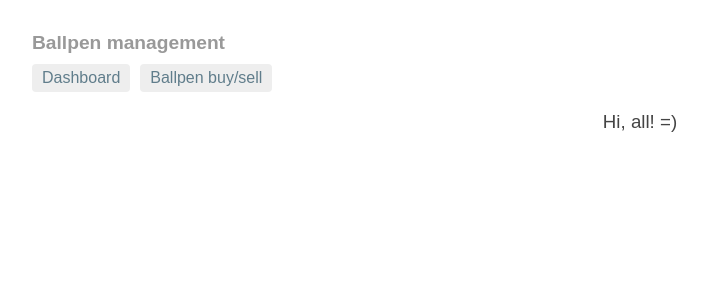
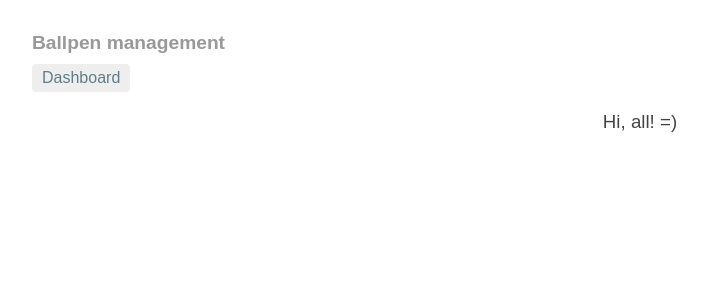
Before and after one commit to Regnised/test-fifo, an Angular app in the folder front/: page /heroes in a window 1280 px wide. Shown: the top 300 px of the page, without its empty margins (0-707 px from the left). Built offline with nearby package versions, Linux system fonts and the light colour scheme.

Commit message:
goToCustomer

```diff
--- a/front/src/app/app.component.html
+++ b/front/src/app/app.component.html
@@ -1,7 +1,7 @@
 <h1>Ballpen management</h1>
 <nav>
   <a routerLink="/dashboard">Dashboard</a>
-  <a routerLink="/heroes">Ballpen buy/sell</a>
+  <!--<a routerLink="/heroes">Ballpen buy/sell</a>-->
 </nav>
 <router-outlet></router-outlet>
 <app-messages></app-messages>
```
Also changed, not shown: 1 other file (tests, documents, lock files or other folders).
